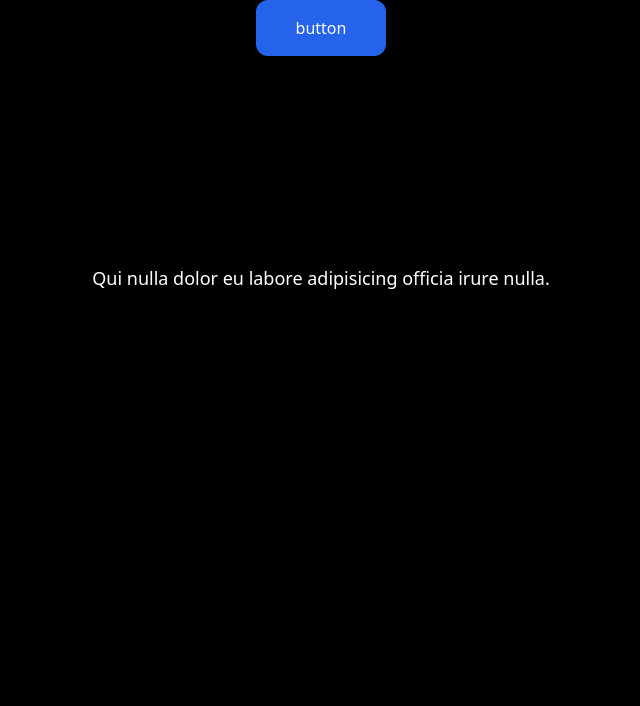
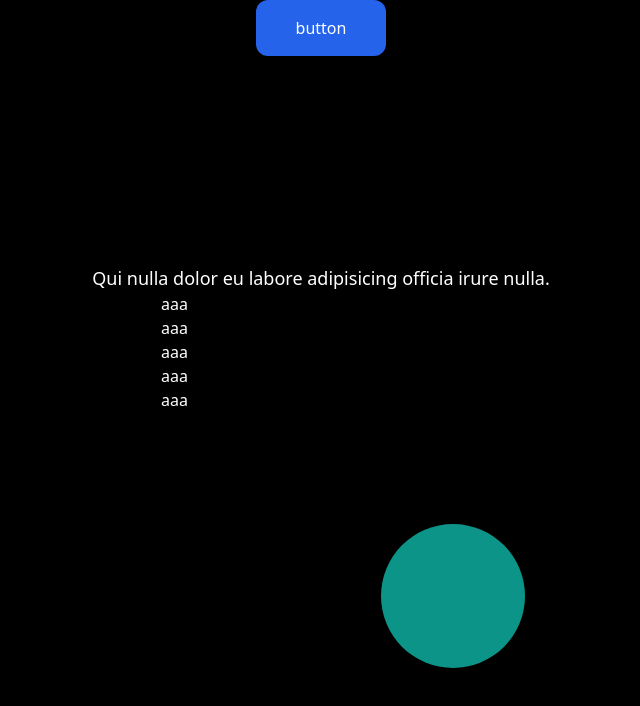
Before and after one commit to tayfunetta/framer-example, a Next.js app: page / in a window 1280 px wide. Shown: the top 706 px of the page, without its empty margins (319-959 px from the left). Built offline with nearby package versions, Linux system fonts and the light colour scheme.

Commit message:
added advanced variant stuff

```diff
--- a/pages/index.tsx
+++ b/pages/index.tsx
@@ -24,6 +24,25 @@ const pVariants = {
   },
 };
 
+const ulVariants = {
+  initial: {
+    y: "-100vh",
+  },
+  visible: {
+    y: 0,
+    transition: { staggerChildren: 0.1, when: "beforeChildren" },
+  },
+};
+
+const liVariants = {
+  initial: {
+    opacity: 0,
+  },
+  visible: {
+    opacity: 1,
+  },
+};
+
 export default function Home() {
   return (
     <div className="bg-black h-screen text-white overflow-hidden">
@@ -43,6 +62,25 @@ export default function Home() {
       >
         Qui nulla dolor eu labore adipisicing officia irure nulla.
       </motion.p>
+
+      <motion.ul
+        className="w-80 mx-auto"
+        variants={ulVariants}
+        initial="initial"
+        animate="visible"
+      >
+        <motion.li variants={liVariants}>aaa</motion.li>
+        <motion.li variants={liVariants}>aaa</motion.li>
+        <motion.li variants={liVariants}>aaa</motion.li>
+        <motion.li variants={liVariants}>aaa</motion.li>
+        <motion.li variants={liVariants}>aaa</motion.li>
+      </motion.ul>
+
+      <motion.div
+        className="mt-[7rem] bg-teal-600 w-36 h-36 rounded-full"
+        animate={{ x: 700 }}
+        transition={{ type: "spring", damping: 13 }}
+      />
     </div>
   );
 }
```
